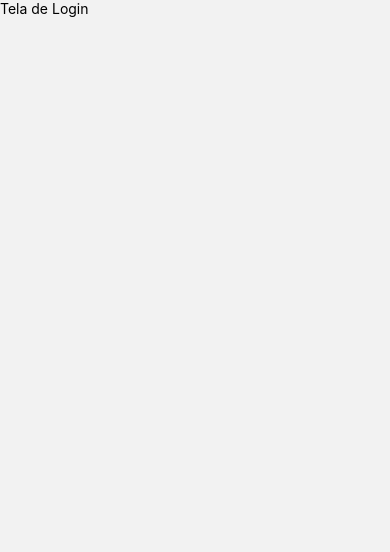
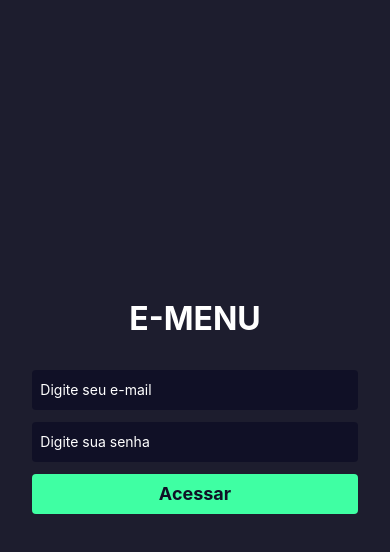
Before and after one commit to Joo-Dias/react-e_menu, a React Native app in the folder mobile/: screen /SignIn in a window 390 px wide. Shown: the top 552 px of the page. Built offline with nearby package versions, Linux system fonts and the light colour scheme.

Commit message:
feat(login): criar tela de login

```diff
--- a/mobile/src/pages/SignIn/index.tsx
+++ b/mobile/src/pages/SignIn/index.tsx
@@ -1,10 +1,89 @@
-import React from "react";
-import { View, Text } from "react-native";
+import React, { useState } from "react";
+import { View, Text, StyleSheet, TextInput, TouchableOpacity } from "react-native";
 
 export default function SignIn() {
+
+    const [email, setEmail] = useState('')
+    const [password, setPassword] = useState('')
+
+    function handleLogin() {
+
+        if (email === '' || password === '') {
+            return
+        }
+    }
+
     return (
-        <View>
-            <Text>Tela de Login</Text>
+        <View style={styles.container}>
+            <View style={styles.logo}>
+                <Text style={styles.logoTitle}>E-MENU</Text>
+            </View>
+
+            <View style={styles.inputContainer}>
+                <TextInput
+                    placeholder='Digite seu e-mail'
+                    style={styles.input}
+                    placeholderTextColor='F0F0F0'
+                    value={email}
+                    onChangeText={setEmail}
+                />
+                <TextInput
+                    placeholder='Digite sua senha'
+                    style={styles.input}
+                    placeholderTextColor='F0F0F0'
+                    value={password}
+                    onChangeText={setPassword}
+                />
+
+                <TouchableOpacity style={styles.button} onPress={handleLogin}>
+                    <Text style={styles.buttonText}>Acessar</Text>
+                </TouchableOpacity>
+            </View>
         </View>
     )
 }
+
+const styles = StyleSheet.create({
+    container: {
+        flex: 1,
+        justifyContent: 'center',
+        alignItems: 'center',
+        backgroundColor: '#1D1D2E'
+    },
+    logo: {
+    },
+    logoTitle: {
+        fontSize: 32,
+        fontWeight: 'bold',
+        color: '#FFF'
+    },
+    inputContainer: {
+        width: '95%',
+        alignItems: 'center',
+        justifyContent: 'center',
+        paddingVertical: 32,
+        paddingHorizontal: 14
+    },
+    input: {
+        width: '95%',
+        height: 40,
+        backgroundColor: '#101026',
+        marginBottom: 12,
+        borderRadius: 4,
+        paddingHorizontal: 8,
+        color: '#FFF'
+    },
+    button: {
+        width: '95%',
+        height: 40,
+        backgroundColor: '#3FFFA3',
+        borderRadius: 4,
+        justifyContent: 'center',
+        alignItems: 'center'
+    },
+    buttonText: {
+        fontSize: 18,
+        fontWeight: 'bold',
+        color: '#101026'
+    }
+})
--- a/mobile/src/routes/index.tsx
+++ b/mobile/src/routes/index.tsx
@@ -1,5 +1,5 @@
 import React from 'react'
-import { View } from 'react-native'
+import { View, ActivityIndicator } from 'react-native'
 
 import AppRoutes from './app.routes'
 import AuthRoutes from './auth.routes'
@@ -9,6 +9,21 @@
     const isAuthenticated = false
     const loading = false
 
+    if (loading) {
+        return (
+            <View
+                style={{
+                    flex: 1,
+                    backgroundColor: '#1D1D2E',
+                    justifyContent: 'center',
+                    alignItems: 'center'
+                }}
+            >
+                <ActivityIndicator size={60} color={'#FFF'} />
+            </View>
+        )
+    }
+
     return (
         isAuthenticated ? <AppRoutes /> : <AuthRoutes />
     )
```
